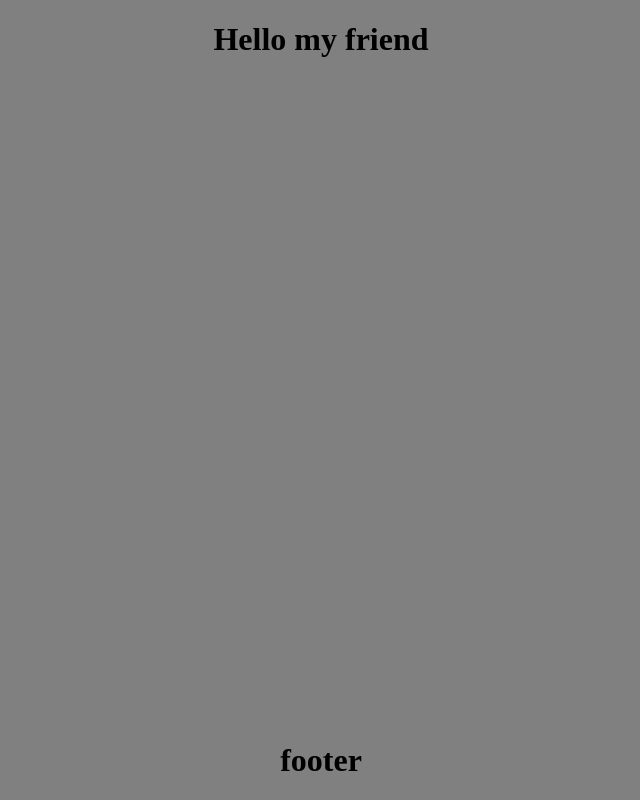
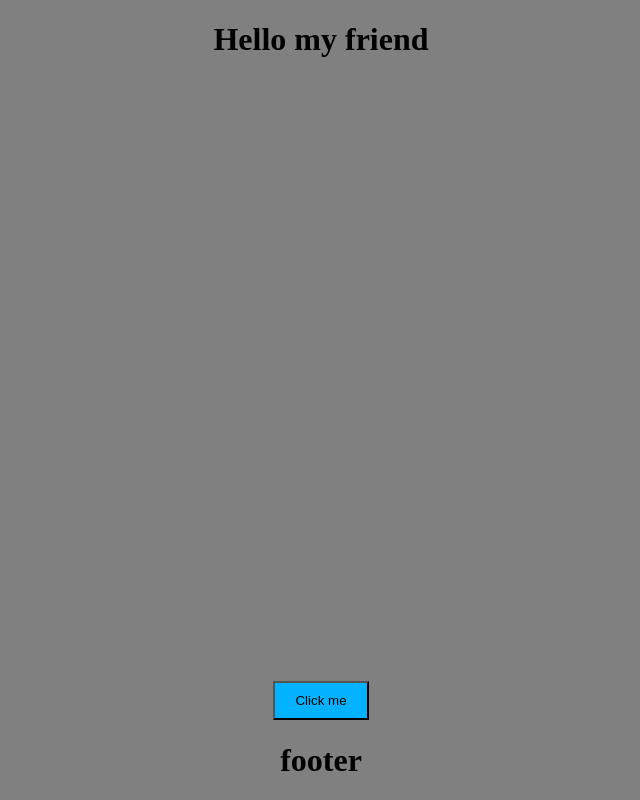
Before and after one commit to andreialisenok/simple-gulp, a website: page app/index.html in a window 1280 px wide. Shown: the whole page, without its empty margins (319-959 px from the left). Drawn offline with nearby package versions, Linux system fonts and the light colour scheme; files that its build step writes are made by us from their sources.

Commit message:
git init

```diff
--- a/app/index.html
+++ b/app/index.html
@@ -12,6 +12,9 @@
 <header class="header">
     <h1>Hello my friend</h1>
 </header>
+<main class="content">
+    <button class="btn">Click me</button>
+</main>
 <footer class="footer">
     <h1>footer</h1>
 </footer>
--- a/app/styles/blocks/blocks.scss
+++ b/app/styles/blocks/blocks.scss
@@ -5,3 +5,7 @@
 // footer
 
 @import "footer/footer";
+
+// button
+
+@import "button/button";
--- a/app/styles/blocks/button/button.scss
+++ b/app/styles/blocks/button/button.scss
@@ -0,0 +1,5 @@
+.btn {
+  padding: 10px 20px;
+  background-color: #00b2ff;
+
+}
--- a/app/styles/main.scss
+++ b/app/styles/main.scss
@@ -5,7 +5,9 @@
 @import "utilities/core";
 
 
-
+.content {
+  margin: 0 auto;
+}
 
 // blocks
 @import "blocks/blocks";
```
